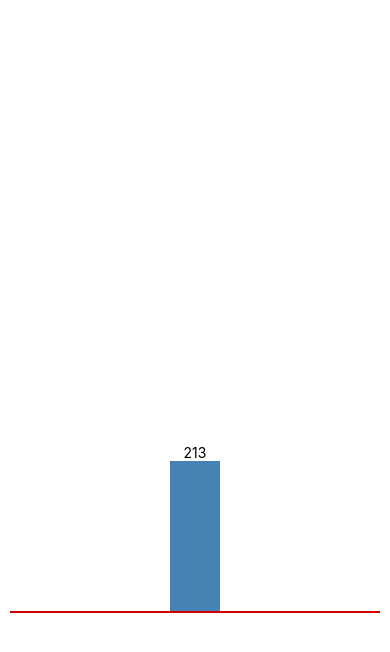
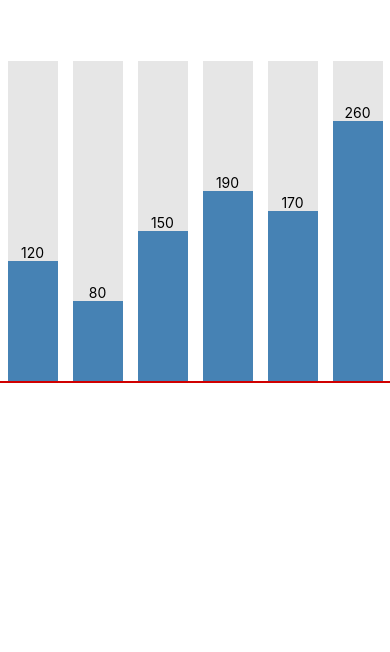
Before and after one commit to irshadvali/RNHorizontalView, a React Native app: screen / in a window 390 px wide. Shown: the top 652 px of the page. Built offline with nearby package versions, Linux system fonts and the light colour scheme.

Commit message:
list added

```diff
--- a/src/HomePage.js
+++ b/src/HomePage.js
@@ -1,14 +1,25 @@
 //import liraries
 import React, { Component } from "react";
-import { View, Text, StyleSheet, Animated, Easing } from "react-native";
+import {
+  View,
+  Text,
+  StyleSheet,
+  Animated,
+  Easing,
+  FlatList,
+  Dimensions
+} from "react-native";
 import SingleColorHorizontoalItem from "./SingleColorHorizontoalItem";
+import DataResult from "./utils/DataResult";
+const window = Dimensions.get("window");
 
 // create a component
 class HomePage extends Component {
   constructor(props) {
     super(props);
     this.state = {
-      divHeight: "0%"
+      divHeight: "0%",
+      DataList: DataResult.DataList
     };
     //  this._listYear = this._listYearMonth.bind();
   }
@@ -30,11 +41,30 @@ class HomePage extends Component {
     const animatedStyle = { height: this.animatedValue };
     return (
       <View style={styles.container}>
-        <SingleColorHorizontoalItem
-          mainDivHeight={320}
-          mainDivWidth={50}
-          mainDivBackgroundColor={"#d00000"}
-          childDivHeight={150}
+        <FlatList
+          data={this.state.DataList}
+          numColumns={6}
+          columnWrapperStyle={{ width: window.width }}
+          keyExtractor={(item, index) => index}
+          renderItem={({ item }) => (
+            <View
+              style={{
+                flex: 1,
+                flexDirection: "column",
+                margin: 1
+              }}
+            >
+              <View>
+                <SingleColorHorizontoalItem
+                  mainDivHeight={320}
+                  mainDivWidth={50}
+                  mainDivBackgroundColor={"#e6e6e6"}
+                  childDivHeight={item.number}
+                  text={item.number}
+                />
+              </View>
+            </View>
+          )}
         />
       </View>
     );
--- a/src/SingleColorHorizontoalItem.js
+++ b/src/SingleColorHorizontoalItem.js
@@ -34,7 +34,8 @@ class SingleColorHorizontoalItem extends Component {
         <View
           style={{
             height: this.props.mainDivHeight,
-            width: this.props.mainDivWidth
+            width: this.props.mainDivWidth,
+            backgroundColor: this.props.mainDivBackgroundColor
           }}
         >
           <Text
@@ -46,7 +47,7 @@ class SingleColorHorizontoalItem extends Component {
               textAlign: "center"
             }}
           >
-            213
+            {this.props.text}
           </Text>
           {/* <Animated.View style={[styles.childDiv,animatedStyle]}></Animated.View> */}
           <View
@@ -72,12 +73,14 @@ SingleColorHorizontoalItem.propTypes = {
   mainDivHeight: PropTypes.number,
   mainDivWidth: PropTypes.number,
   mainDivBackgroundColor: PropTypes.string,
-  childDivHeight: PropTypes.number
+  childDivHeight: PropTypes.number,
+  text: PropTypes.string
 };
 
 SingleColorHorizontoalItem.defaultProps = {
   mainDivHeight: 0,
   mainDivWidth: 0,
   mainDivBackgroundColor: null,
-  childDivHeight: 0
+  childDivHeight: 0,
+  text: 0
 };
--- /dev/null
+++ b/src/utils/DataResult.js
@@ -0,0 +1,31 @@
+const DataResult = {
+  status: 1,
+  DataList: [
+    {
+      number: 120,
+      month: "JAN"
+    },
+    {
+      number: 80,
+      month: "FEB"
+    },
+    {
+      number: 150,
+      month: "MAR"
+    },
+    {
+      number: 190,
+      month: "APR"
+    },
+    {
+      number: 170,
+      month: "MAY"
+    },
+    {
+      number: 260,
+      month: "JUN"
+    }
+  ]
+};
+
+export default DataResult;
```
